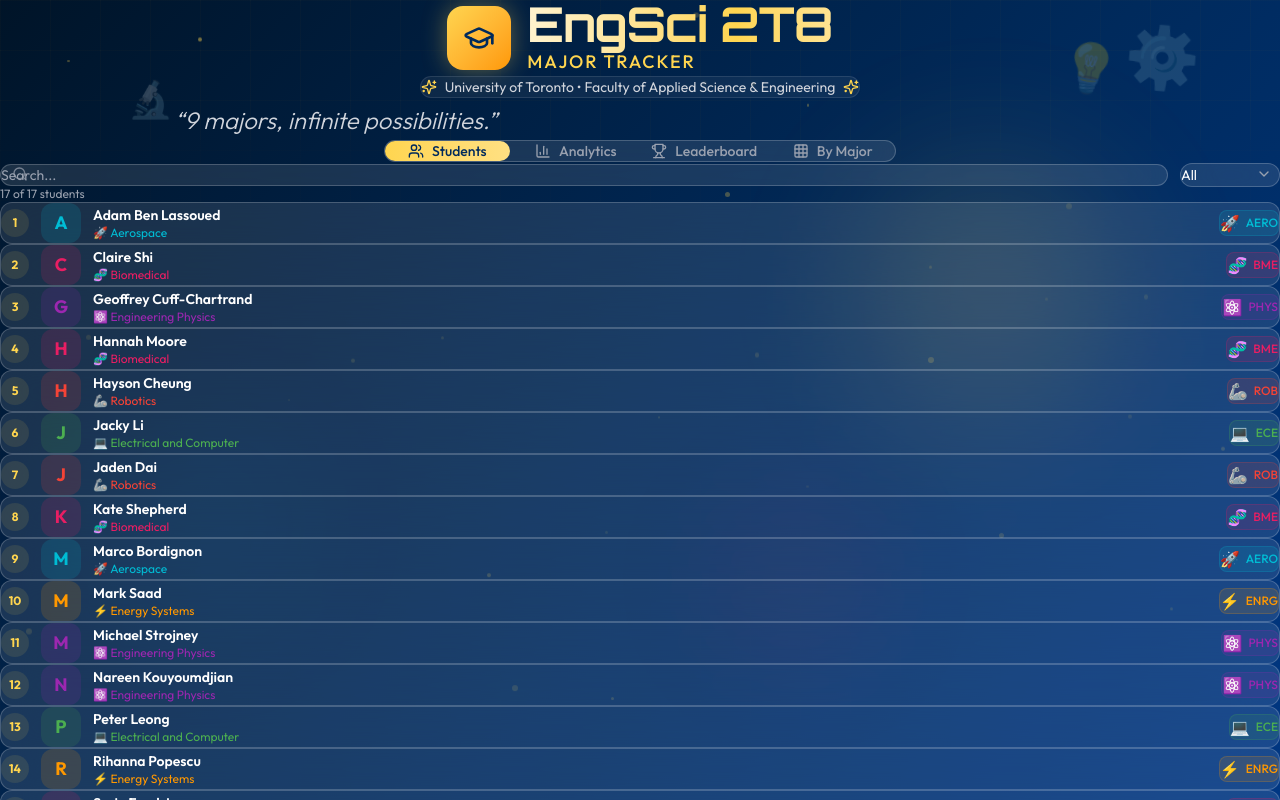
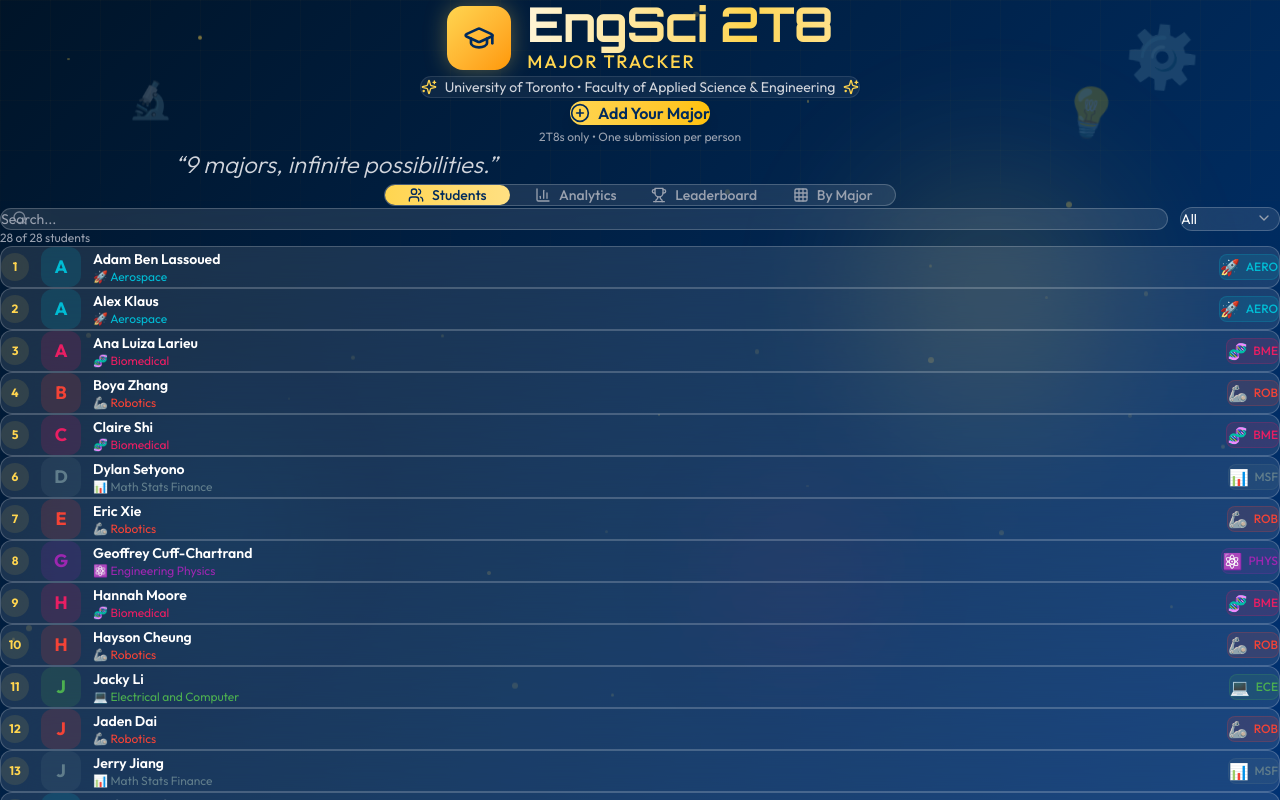
Before and after one commit to jakkiiri/2T8_major_list, a Next.js app: page / in a window 1280 px wide. Shown: the top 800 px of the page. Built offline with nearby package versions, Linux system fonts and the light colour scheme.

Commit message:
added more names and form

```diff
--- a/src/components/Header.tsx
+++ b/src/components/Header.tsx
@@ -3,7 +3,7 @@
 import { motion } from "framer-motion";
 import { useState, useEffect } from "react";
 import { ENGSCI_QUOTES } from "@/types";
-import { Sparkles, GraduationCap } from "lucide-react";
+import { Sparkles, GraduationCap, PlusCircle } from "lucide-react";
 
 export default function Header() {
   const [quoteIndex, setQuoteIndex] = useState(0);
@@ -90,7 +90,7 @@
             initial={{ opacity: 0, scale: 0.9 }}
             animate={{ opacity: 1, scale: 1 }}
             transition={{ delay: 0.3, duration: 0.5 }}
-            className="inline-flex items-center gap-2 px-3 sm:px-4 py-1.5 sm:py-2 rounded-full glass mb-4 sm:mb-6"
+            className="inline-flex items-center gap-2 px-3 sm:px-4 py-1.5 sm:py-2 rounded-full glass mb-4 sm:mb-5"
           >
             <Sparkles className="w-3 h-3 sm:w-4 sm:h-4 text-[#FFD54F]" />
             <span className="text-xs sm:text-sm text-gray-300">
@@ -98,6 +98,29 @@
               <span className="sm:hidden">UofT Engineering</span>
             </span>
             <Sparkles className="w-3 h-3 sm:w-4 sm:h-4 text-[#FFD54F]" />
+          </motion.div>
+
+          {/* Call to Action Button */}
+          <motion.div
+            initial={{ opacity: 0, y: 10 }}
+            animate={{ opacity: 1, y: 0 }}
+            transition={{ delay: 0.4, duration: 0.5 }}
+            className="mb-4 sm:mb-5"
+          >
+            <motion.a
+              href="https://forms.gle/My1Kv9cdrK7DST3m6"
+              target="_blank"
+              rel="noopener noreferrer"
+              className="inline-flex items-center gap-2 px-5 sm:px-6 py-2.5 sm:py-3 rounded-xl bg-gradient-to-r from-[#FFD54F] to-[#FFC107] text-[#002A5C] font-semibold text-sm sm:text-base shadow-lg hover:shadow-xl transition-all"
+              whileHover={{ scale: 1.05, y: -2 }}
+              whileTap={{ scale: 0.98 }}
+            >
+              <PlusCircle className="w-4 h-4 sm:w-5 sm:h-5" />
+              <span>Add Your Major</span>
+            </motion.a>
+            <p className="text-gray-400 text-xs mt-2">
+              2T8s only • One submission per person
+            </p>
           </motion.div>
 
           {/* Rotating Quote */}
--- a/src/data/students.json
+++ b/src/data/students.json
@@ -16,7 +16,18 @@
     { "id": 14, "name": "Mark Saad", "major": "Energy Systems" },
     { "id": 15, "name": "Jaden Dai", "major": "Robotics" },
     { "id": 16, "name": "Yang Yang Zhang", "major": "Electrical and Computer" },
-    { "id": 17, "name": "Michael Strojney", "major": "Engineering Physics" }
+    { "id": 17, "name": "Michael Strojney", "major": "Engineering Physics" },
+    { "id": 18, "name": "Nicholas Fry", "major": "Aerospace" },
+    { "id": 19, "name": "Eric Xie", "major": "Robotics" },
+    { "id": 20, "name": "Nelson Siu", "major": "Machine Learning" },
+    { "id": 21, "name": "Junhee Park", "major": "Aerospace" },
+    { "id": 22, "name": "Karys Littlejohns", "major": "Biomedical" },
+    { "id": 23, "name": "Dylan Setyono", "major": "Math Stats Finance" },
+    { "id": 24, "name": "Boya Zhang", "major": "Robotics" },
+    { "id": 25, "name": "Jerry Jiang", "major": "Math Stats Finance" },
+    { "id": 26, "name": "Kairu Liu", "major": "Biomedical" },
+    { "id": 27, "name": "Alex Klaus", "major": "Aerospace" },
+    { "id": 28, "name": "Ana Luiza Larieu", "major": "Biomedical" }
 
   ]
 }
```
